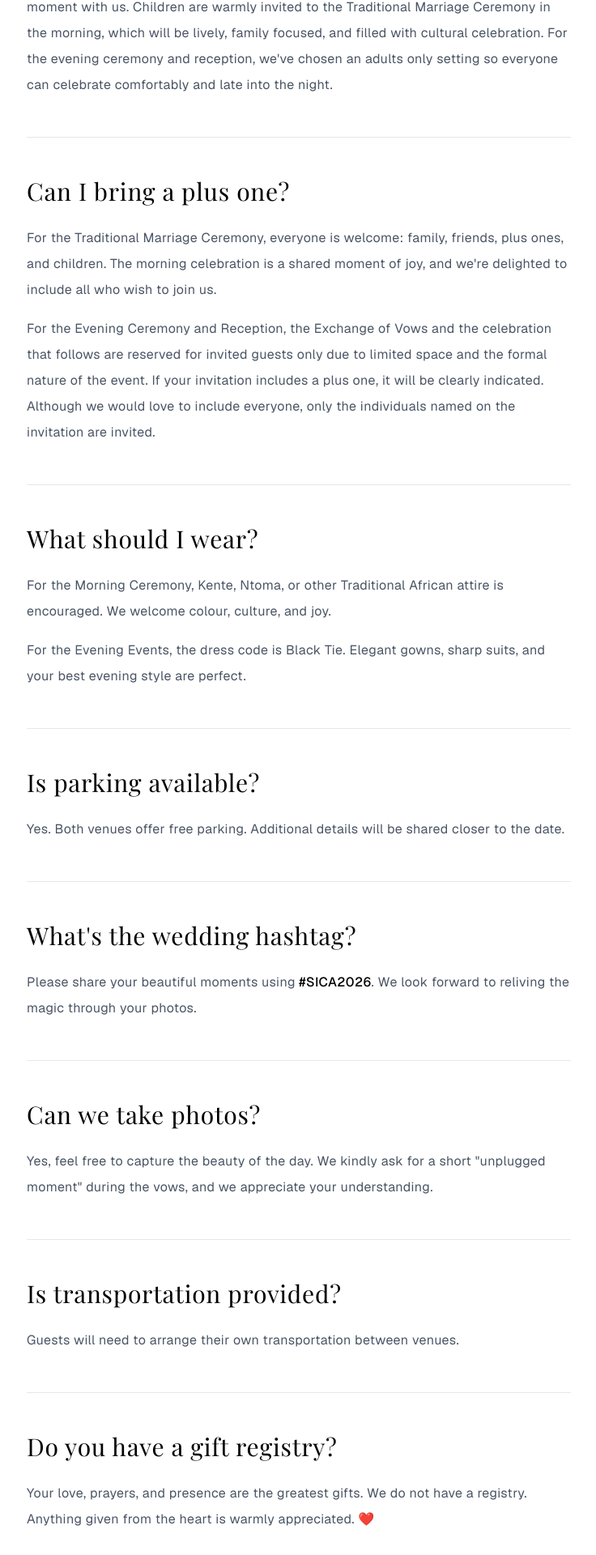
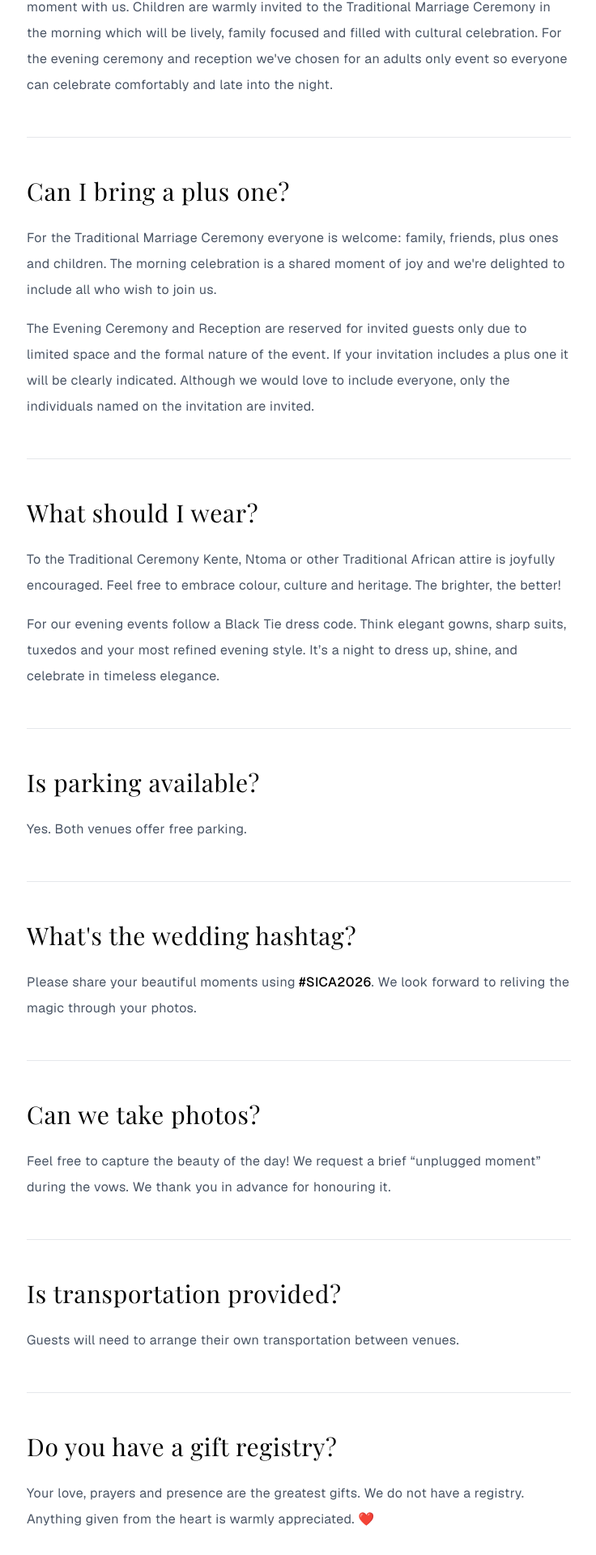
Before and after one commit to forgedlabs/SiCa, a Next.js app: page /faq in a window 1280 px wide. Shown: the part 399-2319 px from the top of the page at 81% size, without its empty margins (271-1007 px from the left). Built offline with nearby package versions, Linux system fonts and the light colour scheme; a web font is replaced by a local one.

Commit message:
Content: Update FAQ text

```diff
--- a/src/app/faq/page.tsx
+++ b/src/app/faq/page.tsx
@@ -21,7 +21,7 @@ export default function FAQPage() {
                         <section className="border-b border-gray-200 pb-12">
                             <h2 className="font-serif text-2xl md:text-3xl mb-6 text-black tracking-wide">Are children welcome?</h2>
                             <p className="text-gray-600 leading-loose font-sans text-sm md:text-base tracking-wide">
-                                We truly adore your little ones they bring so much joy, energy, and light. For our big day, we've planned the celebrations in a way that allows parents to relax and fully enjoy the moment with us. Children are warmly invited to the Traditional Marriage Ceremony in the morning, which will be lively, family focused, and filled with cultural celebration. For the evening ceremony and reception, we've chosen an adults only setting so everyone can celebrate comfortably and late into the night.
+                                We truly adore your little ones they bring so much joy, energy and light. For our big day we've planned the celebrations in a way that allows parents to relax and fully enjoy the moment with us. Children are warmly invited to the Traditional Marriage Ceremony in the morning which will be lively, family focused and filled with cultural celebration. For the evening ceremony and reception we've chosen for an adults only event so everyone can celebrate comfortably and late into the night.
                             </p>
                         </section>
 
@@ -29,10 +29,10 @@ export default function FAQPage() {
                         <section className="border-b border-gray-200 pb-12">
                             <h2 className="font-serif text-2xl md:text-3xl mb-6 text-black tracking-wide">Can I bring a plus one?</h2>
                             <p className="text-gray-600 leading-loose font-sans text-sm md:text-base tracking-wide mb-4">
-                                For the Traditional Marriage Ceremony, everyone is welcome: family, friends, plus ones, and children. The morning celebration is a shared moment of joy, and we're delighted to include all who wish to join us.
+                                For the Traditional Marriage Ceremony everyone is welcome: family, friends, plus ones and children. The morning celebration is a shared moment of joy and we're delighted to include all who wish to join us.
                             </p>
                             <p className="text-gray-600 leading-loose font-sans text-sm md:text-base tracking-wide">
-                                For the Evening Ceremony and Reception, the Exchange of Vows and the celebration that follows are reserved for invited guests only due to limited space and the formal nature of the event. If your invitation includes a plus one, it will be clearly indicated. Although we would love to include everyone, only the individuals named on the invitation are invited.
+                                The Evening Ceremony and Reception are reserved for invited guests only due to limited space and the formal nature of the event. If your invitation includes a plus one it will be clearly indicated. Although we would love to include everyone, only the individuals named on the invitation are invited.
                             </p>
                         </section>
 
@@ -40,10 +40,10 @@ export default function FAQPage() {
                         <section className="border-b border-gray-200 pb-12">
                             <h2 className="font-serif text-2xl md:text-3xl mb-6 text-black tracking-wide">What should I wear?</h2>
                             <p className="text-gray-600 leading-loose font-sans text-sm md:text-base tracking-wide mb-4">
-                                For the Morning Ceremony, Kente, Ntoma, or other Traditional African attire is encouraged. We welcome colour, culture, and joy.
+                                To the Traditional Ceremony Kente, Ntoma or other Traditional African attire is joyfully encouraged. Feel free to embrace colour, culture and heritage. The brighter, the better!
                             </p>
                             <p className="text-gray-600 leading-loose font-sans text-sm md:text-base tracking-wide">
-                                For the Evening Events, the dress code is Black Tie. Elegant gowns, sharp suits, and your best evening style are perfect.
+                                For our evening events follow a Black Tie dress code. Think elegant gowns, sharp suits, tuxedos and your most refined evening style. It’s a night to dress up, shine, and celebrate in timeless elegance.
                             </p>
                         </section>
 
@@ -51,7 +51,7 @@ export default function FAQPage() {
                         <section className="border-b border-gray-200 pb-12">
                             <h2 className="font-serif text-2xl md:text-3xl mb-6 text-black tracking-wide">Is parking available?</h2>
                             <p className="text-gray-600 leading-loose font-sans text-sm md:text-base tracking-wide">
-                                Yes. Both venues offer free parking. Additional details will be shared closer to the date.
+                                Yes. Both venues offer free parking.
                             </p>
                         </section>
 
@@ -67,7 +67,7 @@ export default function FAQPage() {
                         <section className="border-b border-gray-200 pb-12">
                             <h2 className="font-serif text-2xl md:text-3xl mb-6 text-black tracking-wide">Can we take photos?</h2>
                             <p className="text-gray-600 leading-loose font-sans text-sm md:text-base tracking-wide">
-                                Yes, feel free to capture the beauty of the day. We kindly ask for a short "unplugged moment" during the vows, and we appreciate your understanding.
+                                Feel free to capture the beauty of the day! We request a brief “unplugged moment” during the vows. We thank you in advance for honouring it.
                             </p>
                         </section>
 
@@ -83,7 +83,7 @@ export default function FAQPage() {
                         <section className="pb-12">
                             <h2 className="font-serif text-2xl md:text-3xl mb-6 text-black tracking-wide">Do you have a gift registry?</h2>
                             <p className="text-gray-600 leading-loose font-sans text-sm md:text-base tracking-wide">
-                                Your love, prayers, and presence are the greatest gifts. We do not have a registry. Anything given from the heart is warmly appreciated. ❤️
+                                Your love, prayers and presence are the greatest gifts. We do not have a registry. Anything given from the heart is warmly appreciated. ❤️
                             </p>
                         </section>
                     </div>
```
